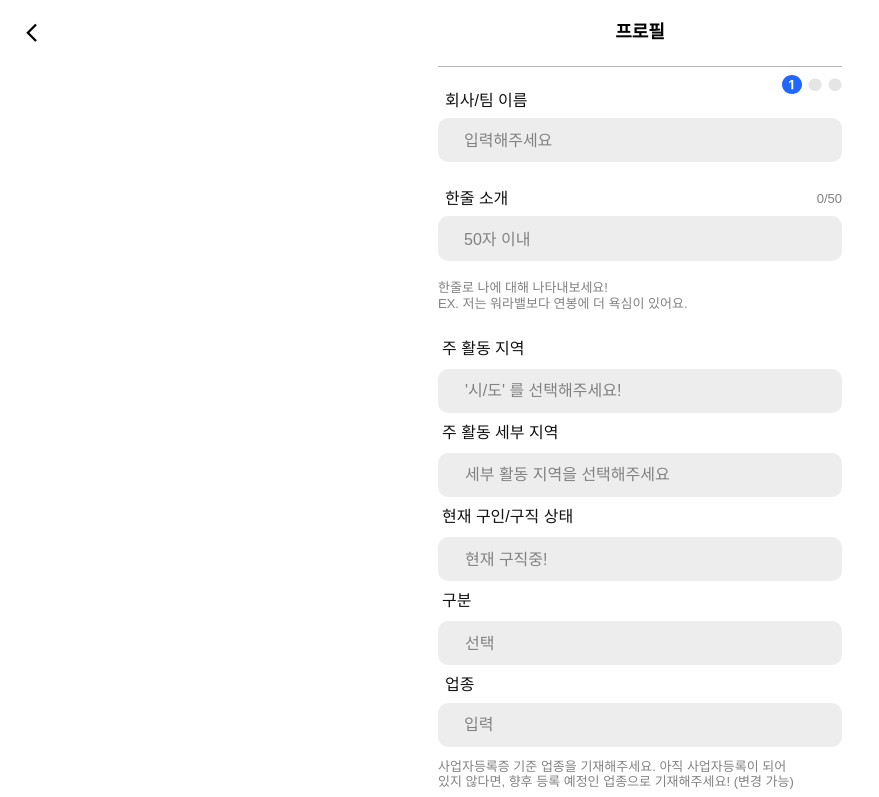
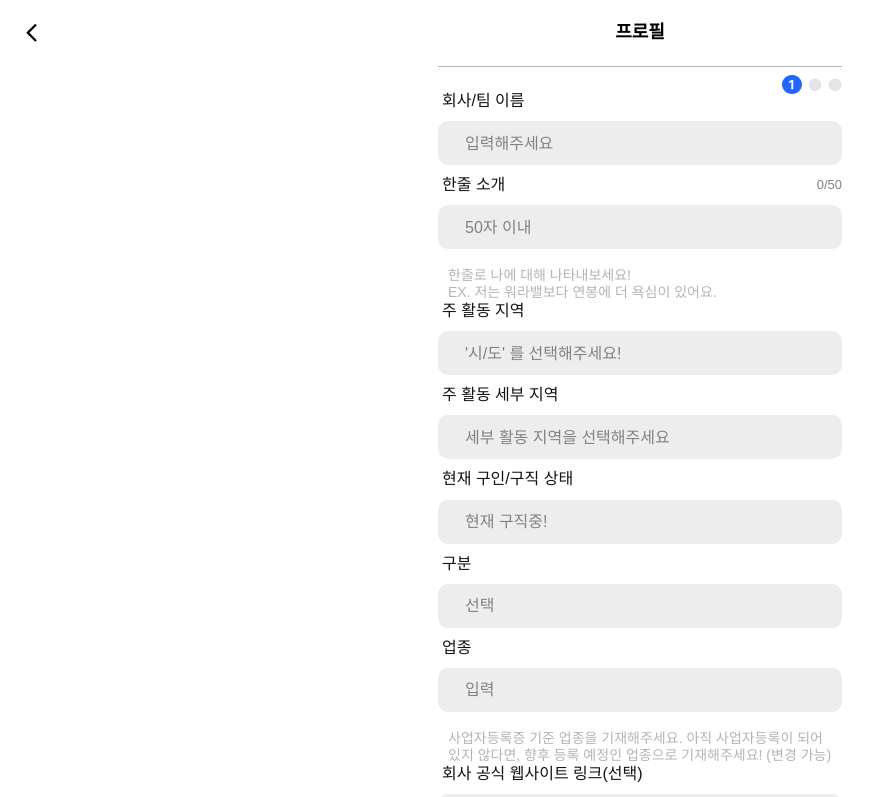
Before and after one commit to potato637/myfit-front, a React (Vite) app: page /onboarding/company-profile-register in a window 1280 px wide. Shown: the top 797 px of the page, without its empty margins (0-879 px from the left). Built offline with nearby package versions, Linux system fonts and the light colour scheme; no server answers; a web font is replaced by a local one.

Commit message:
companyprofile

```diff
--- a/src/pages/onboarding/CompanyProfileRegister.tsx
+++ b/src/pages/onboarding/CompanyProfileRegister.tsx
@@ -1,8 +1,7 @@
-import { useState } from "react";
+import { useRef, useState } from "react";
 import { useNavigate } from "react-router-dom";
 import BottomCTAButton from "../../components/common/BottomCTAButton";
 import TopBarContainer from "../../components/common/TopBarContainer";
-import InputField from "../../components/onboarding/InputField";
 import PersonalInputField from "../../components/setting/PersonalInputField";
 import Modal from "../../components/ui/Modal";
 import { useModal } from "../../contexts/ui/modalContext";
@@ -19,7 +18,6 @@ function CompanyProfileRegister() {
   const { signupData, nextStep, updateProfileInfo } = useSignup();
   const navigate = useNavigate();
 
-  // 상태 관리 - 빈 문자열로 초기화하여 controlled input 보장
   const [companyName, setCompanyName] = useState("");
   const [shortIntro, setShortIntro] = useState("");
   const [region, setRegion] = useState("");
@@ -31,7 +29,21 @@ function CompanyProfileRegister() {
   const [website, setWebsite] = useState("");
   const [isSubmitting, setIsSubmitting] = useState(false);
 
-  // 모달 타입 관리
+  const [companyNameError, setCompanyNameError] = useState("");
+  const [shortIntroError, setShortIntroError] = useState("");
+  const [regionError, setRegionError] = useState("");
+  const [employmentStatusError, setEmploymentStatusError] = useState("");
+  const [divisionError, setDivisionError] = useState("");
+  const [industryError, setIndustryError] = useState("");
+
+  const companyNameRef = useRef<HTMLDivElement>(null);
+  const shortIntroRef = useRef<HTMLDivElement>(null);
+  const regionRef = useRef<HTMLDivElement>(null);
+  const subRegionRef = useRef<HTMLDivElement>(null);
+  const employmentRef = useRef<HTMLDivElement>(null);
+  const divisionRef = useRef<HTMLDivElement>(null);
+  const industryRef = useRef<HTMLDivElement>(null);
+
   const [modalType, setModalType] = useState<
     "region" | "subregion" | "employment" | "division" | null
   >(null);
@@ -43,11 +55,73 @@ function CompanyProfileRegister() {
     setIsModalOpen(true);
   };
 
+  const validateAndScroll = () => {
+    let firstErrorEl: HTMLElement | null = null;
+
+    if (!companyName.trim()) {
+      setCompanyNameError("회사/팀 이름을 입력해주세요");
+      firstErrorEl = firstErrorEl || companyNameRef.current;
+    } else {
+      setCompanyNameError("");
+    }
+
+    if (!shortIntro.trim()) {
+      setShortIntroError("한줄 소개를 입력해주세요");
+      firstErrorEl = firstErrorEl || shortIntroRef.current;
+    } else {
+      setShortIntroError("");
+    }
+
+    if (!region) {
+      setRegionError("주 활동 지역을 선택해주세요");
+      firstErrorEl = firstErrorEl || regionRef.current;
+    } else {
+      setRegionError("");
+    }
+
+    if (!subRegion) {
+      setSubRegionError("세부 활동 지역을 선택해주세요");
+      firstErrorEl = firstErrorEl || subRegionRef.current;
+    }
+
+    if (!employmentStatus) {
+      setEmploymentStatusError("구인/구직 상태를 선택해주세요");
+      firstErrorEl = firstErrorEl || employmentRef.current;
+    } else {
+      setEmploymentStatusError("");
+    }
+
+    if (!division) {
+      setDivisionError("구분을 선택해주세요");
+      firstErrorEl = firstErrorEl || divisionRef.current;
+    } else {
+      setDivisionError("");
+    }
+
+    if (!industry.trim()) {
+      setIndustryError("업종을 입력해주세요");
+      firstErrorEl = firstErrorEl || industryRef.current;
+    } else {
+      setIndustryError("");
+    }
+
+    if (firstErrorEl) {
+      firstErrorEl.scrollIntoView({ behavior: "smooth", block: "center" });
+      const focusable = firstErrorEl.querySelector(
+        "input, textarea"
+      ) as HTMLElement | null;
+      focusable?.focus();
+      return false;
+    }
+    return true;
+  };
+
   const handleSubmit = async () => {
+    if (!validateAndScroll()) return;
+
     try {
       setIsSubmitting(true);
 
-      // 회사 회원가입 API 호출
       const companyRequest: CompanyProfileRequest = {
         email: signupData.email,
         password: signupData.password,
@@ -62,19 +136,9 @@ function CompanyProfileRegister() {
         link: website,
       };
 
-      console.log(
-        "🏢 [CompanyProfileRegister] 회사 회원가입 요청:",
-        companyRequest
-      );
       const response = await companySignUp(companyRequest);
 
       if (response.isSuccess) {
-        console.log(
-          "✅ [CompanyProfileRegister] 회사 회원가입 성공:",
-          response
-        );
-
-        // SignupContext에 회사 정보 업데이트
         updateProfileInfo({
           name: companyName,
           oneLineProfile: shortIntro,
@@ -82,7 +146,7 @@ function CompanyProfileRegister() {
           industry: industry,
           website: website,
           recruitingStatus: employmentStatus,
-          serviceId: response.result?.service_id || 0, // service_id 저장
+          serviceId: response.result?.service_id || 0,
         });
 
         nextStep();
@@ -100,45 +164,63 @@ function CompanyProfileRegister() {
   const TopBarContent = () => {
     return <span className="text-h2 font-sans text-ct-black-300">프로필</span>;
   };
+
   return (
     <TopBarContainer TopBarContent={<TopBarContent />}>
       <div className="relative flex flex-col pt-[24px] mx-[22px] border-t border-ct-gray-200">
-        {/* ✅ 스텝 인디케이터 */}
         <div className="absolute top-[8px] right-0 flex items-center gap-[6px]">
-          {/* 스텝 아이콘 */}
           <img src="/assets/onboarding/step1.svg" alt="현재 스텝 1" />
           <img src="/assets/onboarding/nonestep.svg" alt="none" />
           <img src="/assets/onboarding/nonestep.svg" alt="none" />
         </div>
-        <InputField
+
+        <div ref={companyNameRef}>
+          <PersonalInputField
             label="회사/팀 이름"
             placeholder="입력해주세요"
             value={companyName}
-          onChange={(e) => setCompanyName(e.target.value)}
+            onChange={(e) => {
+              setCompanyName(e.target.value);
+              if (companyNameError && e.target.value.trim())
+                setCompanyNameError("");
+            }}
+            error={companyNameError}
           />
-        <InputField
+        </div>
+
+        <div ref={shortIntroRef} className="flex flex-col gap-[8px]">
+          <PersonalInputField
             label="한줄 소개"
-          as="textarea"
+            multiline
             placeholder="50자 이내"
             value={shortIntro}
-          onChange={(e) => setShortIntro(e.target.value)}
+            onChange={(e) => {
+              setShortIntro(e.target.value);
+              if (shortIntroError && e.target.value.trim())
+                setShortIntroError("");
+            }}
             maxLength={50}
-          showCounter={true}
-          helperText={
-            <>
-              한줄로 나에 대해 나타내보세요! <br />
-              <span className="block">
+            showCounter
+            error={shortIntroError}
+          />
+          <span className="text-body1 text-ct-gray-200 ml-[10px]">
+            한줄로 나에 대해 나타내보세요!
+            <br />
             EX. 저는 워라밸보다 연봉에 더 욕심이 있어요.
           </span>
-            </>
-          }
-        />
+        </div>
+
+        <div ref={regionRef}>
           <PersonalInputField
             label="주 활동 지역"
             value={region}
             placeholder="'시/도' 를 선택해주세요!"
             onClick={() => openModal("region")}
+            error={regionError}
           />
+        </div>
+
+        <div ref={subRegionRef}>
           <PersonalInputField
             label="주 활동 세부 지역"
             value={subRegion}
@@ -153,38 +235,53 @@ function CompanyProfileRegister() {
             }}
             error={subRegionError}
           />
+        </div>
+
+        <div ref={employmentRef}>
           <PersonalInputField
             label="현재 구인/구직 상태"
             value={employmentStatus}
             placeholder="현재 구직중!"
             onClick={() => openModal("employment")}
+            error={employmentStatusError}
           />
+        </div>
+
+        <div ref={divisionRef}>
           <PersonalInputField
             label="구분"
             value={division}
             placeholder="선택"
             onClick={() => openModal("division")}
+            error={divisionError}
           />
-        <InputField
+        </div>
+
+        <div ref={industryRef} className="flex flex-col gap-[8px]">
+          <PersonalInputField
             label="업종"
             placeholder="입력"
             value={industry}
-          onChange={(e) => setIndustry(e.target.value)}
-          helperText={
-            <>
+            onChange={(e) => {
+              setIndustry(e.target.value);
+              if (industryError && e.target.value.trim()) setIndustryError("");
+            }}
+            error={industryError}
+          />
+          <span className="text-body1 text-ct-gray-200 ml-[10px]">
             사업자등록증 기준 업종을 기재해주세요. 아직 사업자등록이 되어
             <br />
             있지 않다면, 향후 등록 예정인 업종으로 기재해주세요! (변경 가능)
-            </>
-          }
-        />
-        <InputField
+          </span>
+        </div>
+
+        <PersonalInputField
           label="회사 공식 웹사이트 링크(선택)"
           placeholder="선택"
           value={website}
           onChange={(e) => setWebsite(e.target.value)}
-          helperText={<>링크 등록 시, 자동으로 프로필 페이지에 기재 됩니다.</>}
         />
+
         <BottomCTAButton
           text={isSubmitting ? "등록 중..." : "첫 카드 등록하러 가기"}
           onClick={handleSubmit}
@@ -194,21 +291,37 @@ function CompanyProfileRegister() {
 
       <Modal>
         {isModalOpen && modalType === "region" && (
-          <RegionModal onConfirm={(val) => setRegion(val)} />
+          <RegionModal
+            onConfirm={(val) => {
+              setRegion(val);
+              if (val) setRegionError("");
+            }}
+          />
         )}
         {isModalOpen && modalType === "subregion" && (
           <SubRegionModal
             value={region}
-            onConfirm={(val) => setSubRegion(val)}
+            onConfirm={(val) => {
+              setSubRegion(val);
+              if (val) setSubRegionError("");
+            }}
           />
         )}
         {isModalOpen && modalType === "employment" && (
           <EmploymentStatusModal
-            onConfirm={(val) => setEmploymentStatus(val)}
+            onConfirm={(val) => {
+              setEmploymentStatus(val);
+              if (val) setEmploymentStatusError("");
+            }}
           />
         )}
         {isModalOpen && modalType === "division" && (
-          <CompanyDivisionModal onConfirm={(val) => setDivision(val)} />
+          <CompanyDivisionModal
+            onConfirm={(val) => {
+              setDivision(val);
+              if (val) setDivisionError("");
+            }}
+          />
         )}
       </Modal>
     </TopBarContainer>
--- a/src/pages/onboarding/ProfileRegister.tsx
+++ b/src/pages/onboarding/ProfileRegister.tsx
@@ -214,6 +214,8 @@ function ProfileRegister() {
               value={nickname}
               onChange={handleNicknameChange}
               error={nicknameError}
+              maxLength={10}
+              showCounter
             />
           </div>
 
```
Lines whose indentation alone changed are shown as unchanged.
